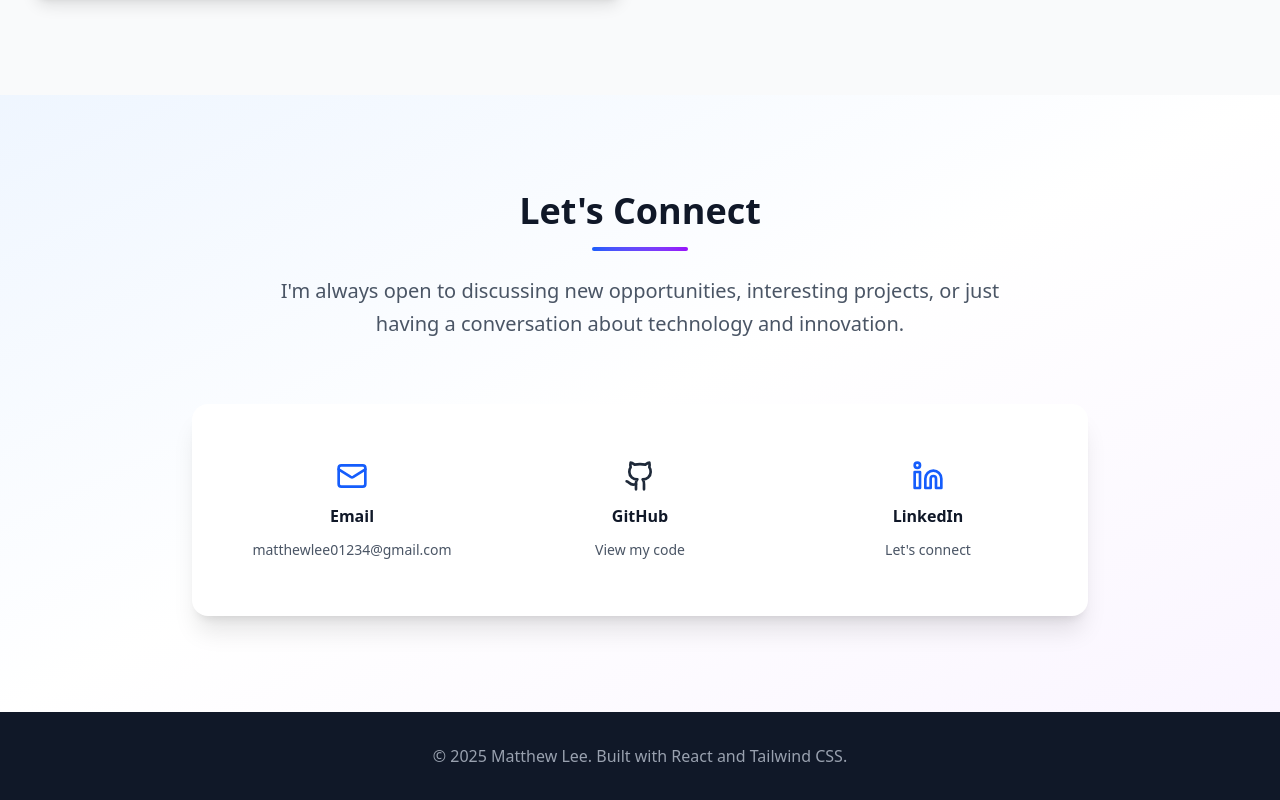
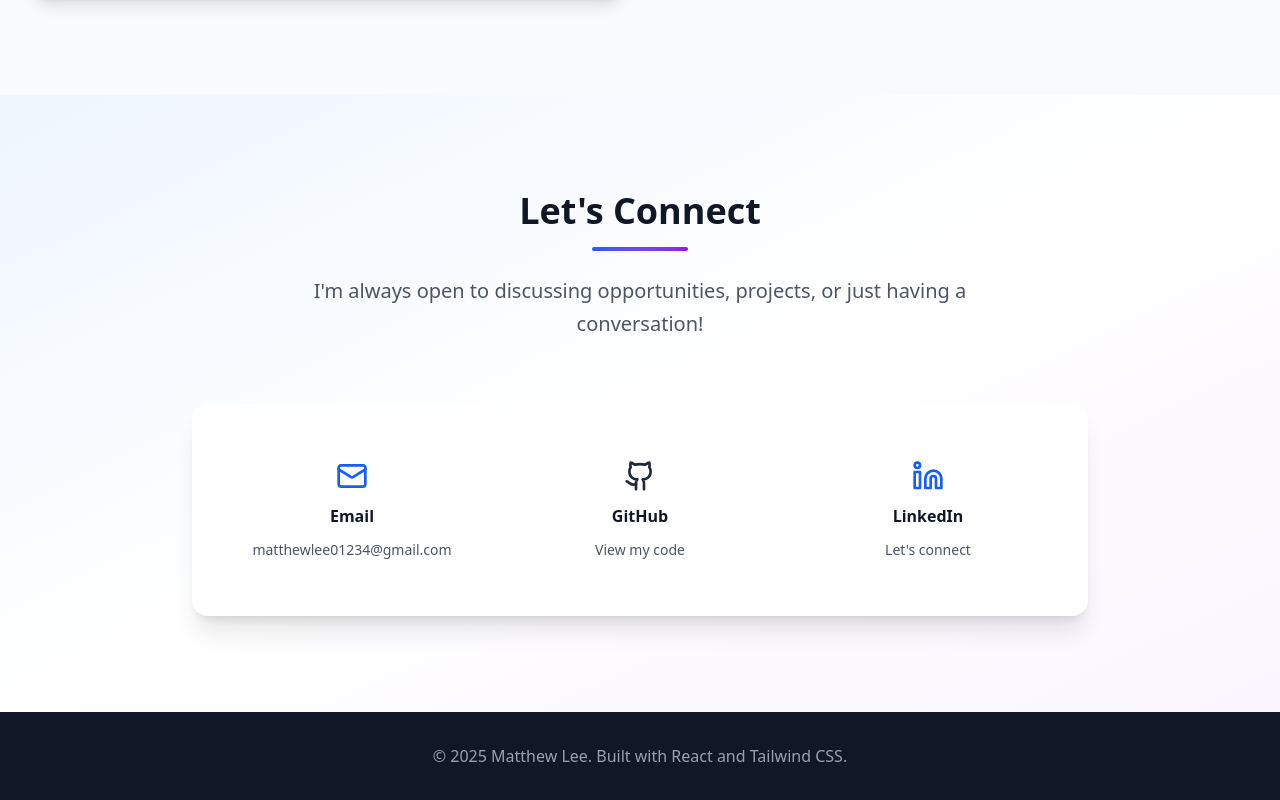
Before and after one commit to mat-lee/react-portfolio, a React (Vite) app: page / in a window 1280 px wide. Shown: the part 1879-2679 px from the top of the page. Built offline with nearby package versions, Linux system fonts and the light colour scheme.

Commit message:
wrote readme, cleaned code

```diff
--- a/src/App.jsx
+++ b/src/App.jsx
@@ -215,8 +215,8 @@ function App() {
             <h2 className="text-3xl lg:text-4xl font-bold text-gray-900 dark:text-white mb-4">Let's Connect</h2>
             <div className="w-24 h-1 bg-gradient-to-r from-blue-600 to-purple-600 mx-auto mb-6 rounded-full"></div>
             <p className="text-lg lg:text-xl text-gray-600 dark:text-gray-300 max-w-3xl mx-auto leading-relaxed">
-              I'm always open to discussing new opportunities, interesting projects,
-              or just having a conversation about technology and innovation.
+              I'm always open to discussing opportunities, projects,
+              or just having a conversation!
             </p>
           </div>
 
```
Also changed, not shown: 1 other file (tests, documents, lock files or other folders).
